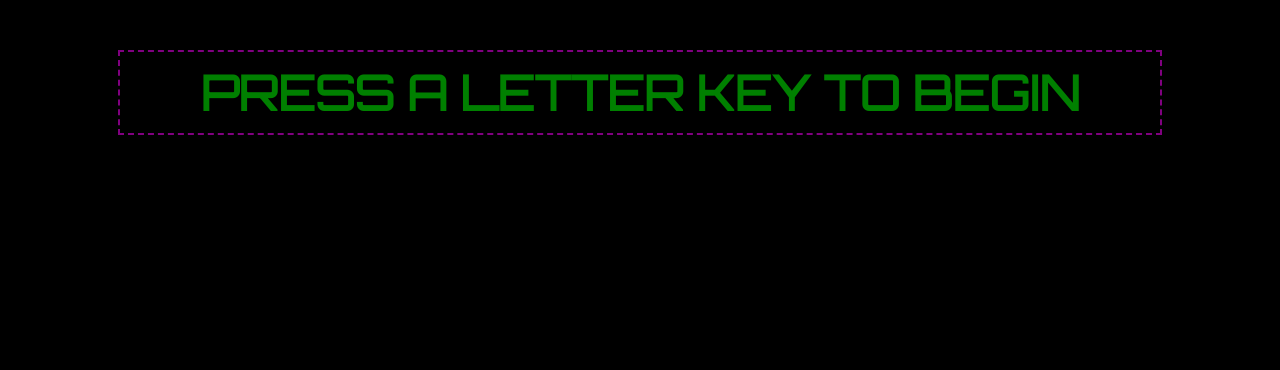
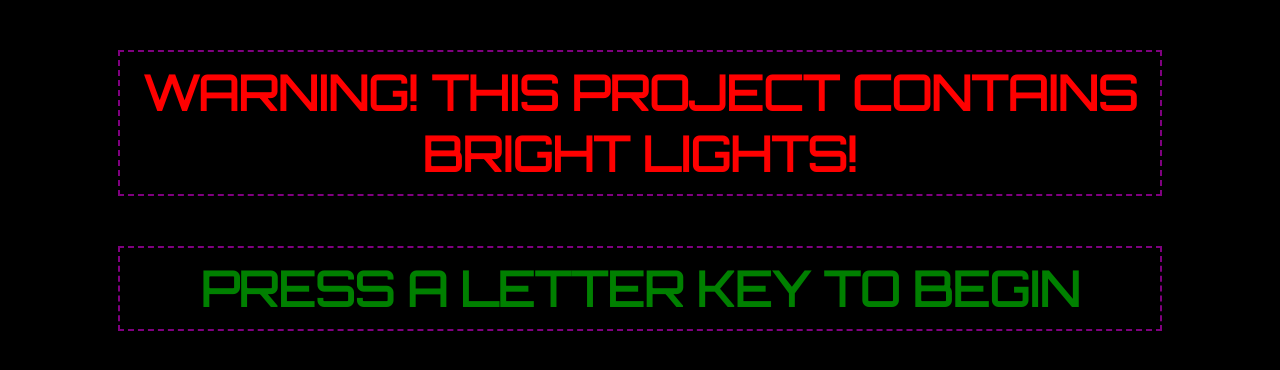
Before and after one commit to Skjuber/PataTap-Simulator, a plain HTML site: page index.html in a window 1280 px wide. Drawn offline with nearby package versions, Linux system fonts and the light colour scheme.

Commit message:
Warning added to the header

```diff
--- a/index.html
+++ b/index.html
@@ -215,9 +215,12 @@ document.addEventListener("keypress", function(){
 	</script>
 </head>
 <body>
+
 	<div class="container">
 		<div class="welcome">
+			   <h1  style="color: red;" class="header"> WARNING! This project contains bright lights!  </h1>
 				 <h1 class="header"> Press a letter key to begin </h1>
+
 		</div>
 	  </div>
 	<canvas id="myCanvas" resize></canvas>
```
